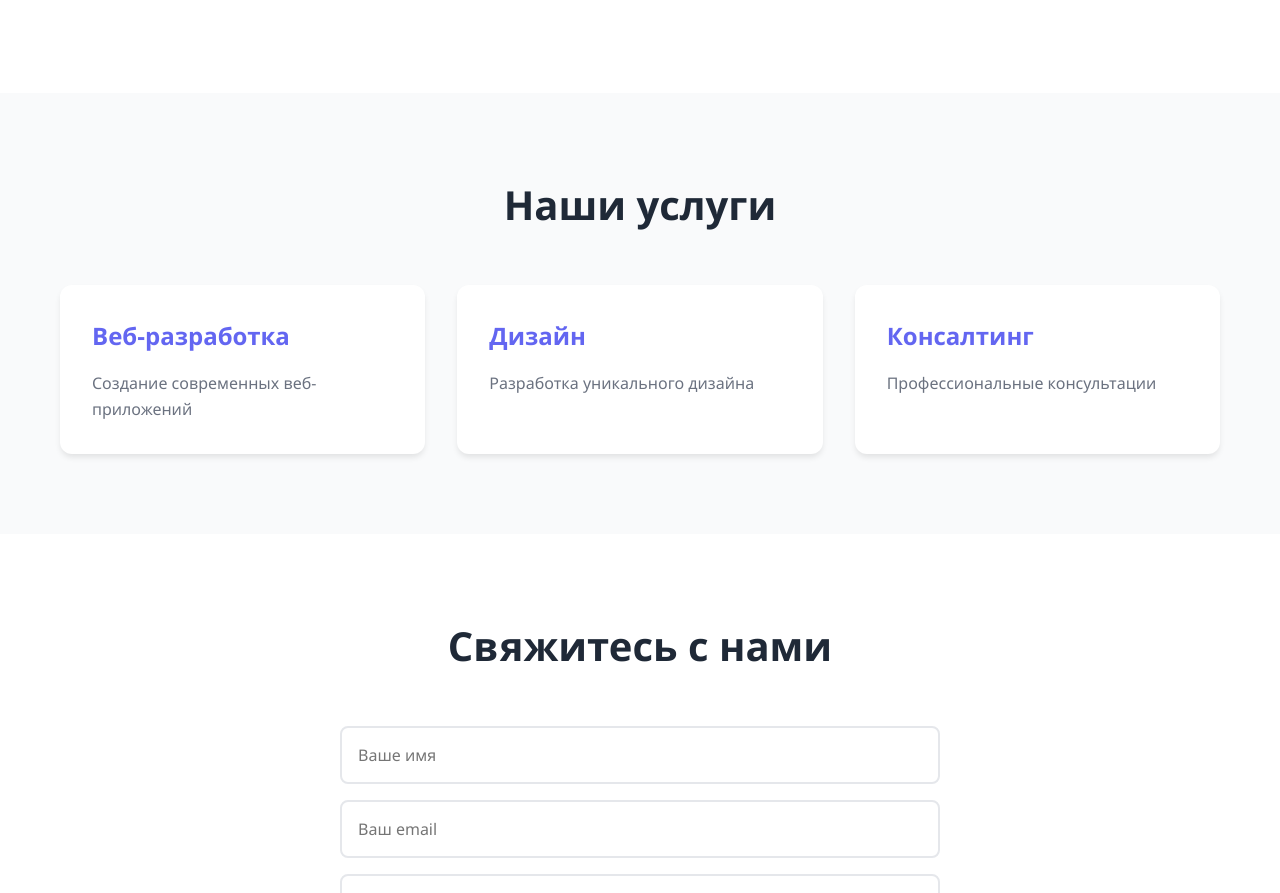
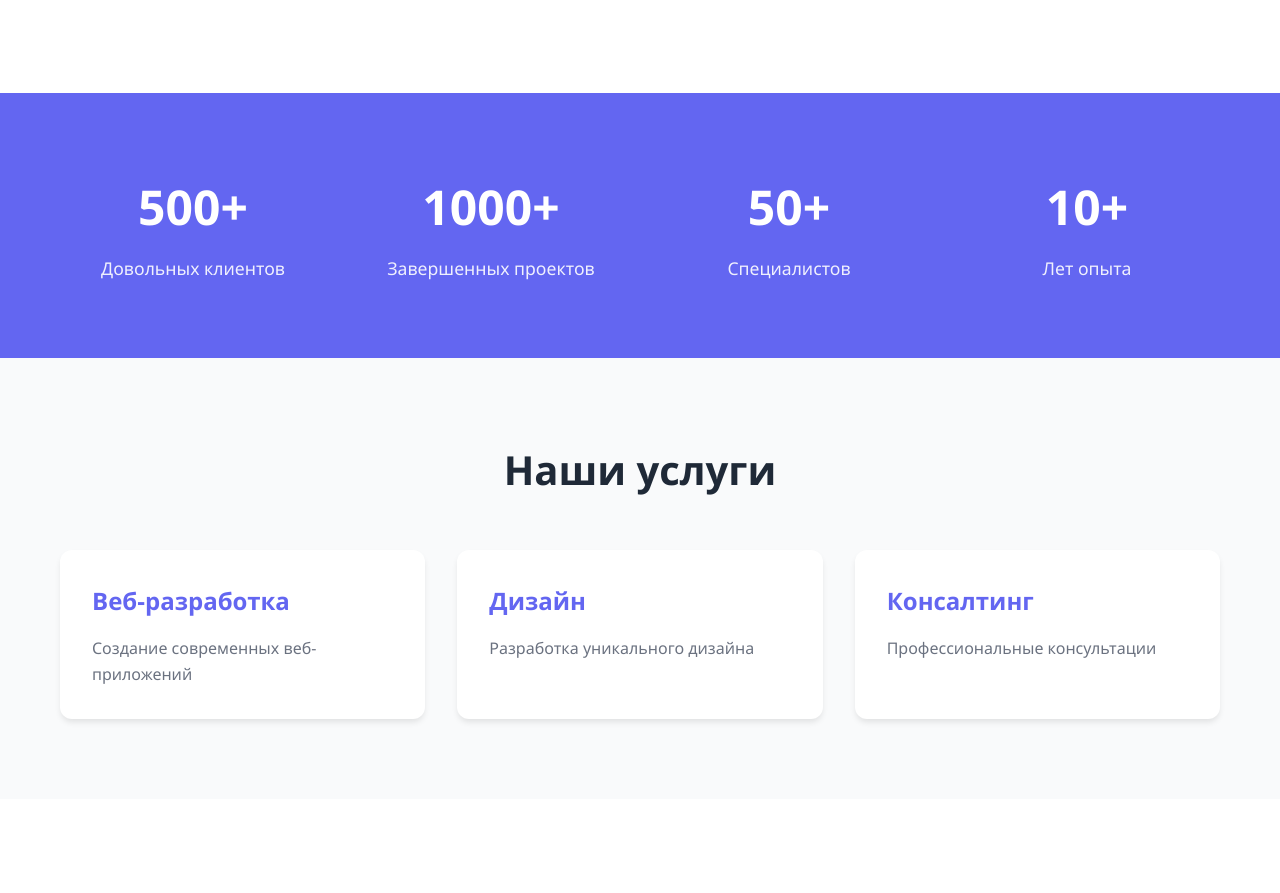
Before and after one commit to upgradevictor2006-arch/landing-page, a plain HTML site: page index.html in a window 1280 px wide. Shown: the part 1371-2264 px from the top of the page. Drawn offline with Linux system fonts and the light colour scheme.

Commit message:
Add stats section with company achievements

```diff
--- a/index.html
+++ b/index.html
@@ -83,6 +83,30 @@
         </div>
     </section>
 
+    <!-- Stats Section -->
+    <section class="stats">
+        <div class="container">
+            <div class="stats-grid">
+                <div class="stat-item">
+                    <div class="stat-number">500+</div>
+                    <div class="stat-label">Довольных клиентов</div>
+                </div>
+                <div class="stat-item">
+                    <div class="stat-number">1000+</div>
+                    <div class="stat-label">Завершенных проектов</div>
+                </div>
+                <div class="stat-item">
+                    <div class="stat-number">50+</div>
+                    <div class="stat-label">Специалистов</div>
+                </div>
+                <div class="stat-item">
+                    <div class="stat-number">10+</div>
+                    <div class="stat-label">Лет опыта</div>
+                </div>
+            </div>
+        </div>
+    </section>
+
     <!-- Services Section -->
     <section class="services" id="services">
         <div class="container">
--- a/styles.css
+++ b/styles.css
@@ -240,6 +240,35 @@ section {
     margin-bottom: 1rem;
 }
 
+/* Stats Section */
+.stats {
+    background: var(--primary-color);
+    color: var(--white);
+    padding: 60px 0;
+}
+
+.stats-grid {
+    display: grid;
+    grid-template-columns: repeat(auto-fit, minmax(200px, 1fr));
+    gap: 2rem;
+    text-align: center;
+}
+
+.stat-item {
+    padding: 1rem;
+}
+
+.stat-number {
+    font-size: 3rem;
+    font-weight: 700;
+    margin-bottom: 0.5rem;
+}
+
+.stat-label {
+    font-size: 1.1rem;
+    opacity: 0.9;
+}
+
 /* Services Section */
 .services {
     background: var(--bg-light);
```
